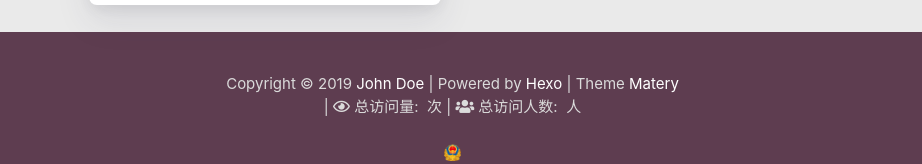
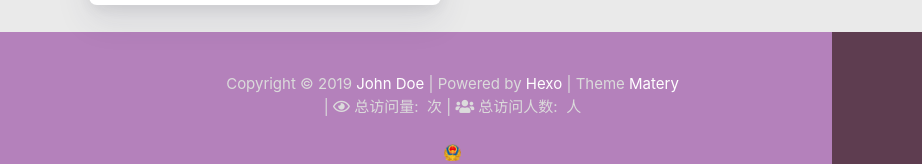
Before and after one commit to DEVGX/DEVGX.github.io, a plain HTML site: page index.html in a window 1280 px wide. Shown: the part 1393-1557 px from the top of the page, 0-922 px from the left. Drawn offline with nearby package versions, Linux system fonts and the light colour scheme; some packages are replaced by stand-ins of ours; no server answers; a script that the page names is missing.

Commit message:
Site updated: 2020-03-04 10:51:25

```diff
--- a/css/matery.css
+++ b/css/matery.css
@@ -250,7 +250,7 @@ mark {
 }
 
 .bg-color {
-    background-image: linear-gradient(to right, #B481BB 0%, #5E3D50 0%);
+    background-image: linear-gradient(to right, #B481BB 65%, #5E3D50 35%);
 }
 
 .text-color {
```
